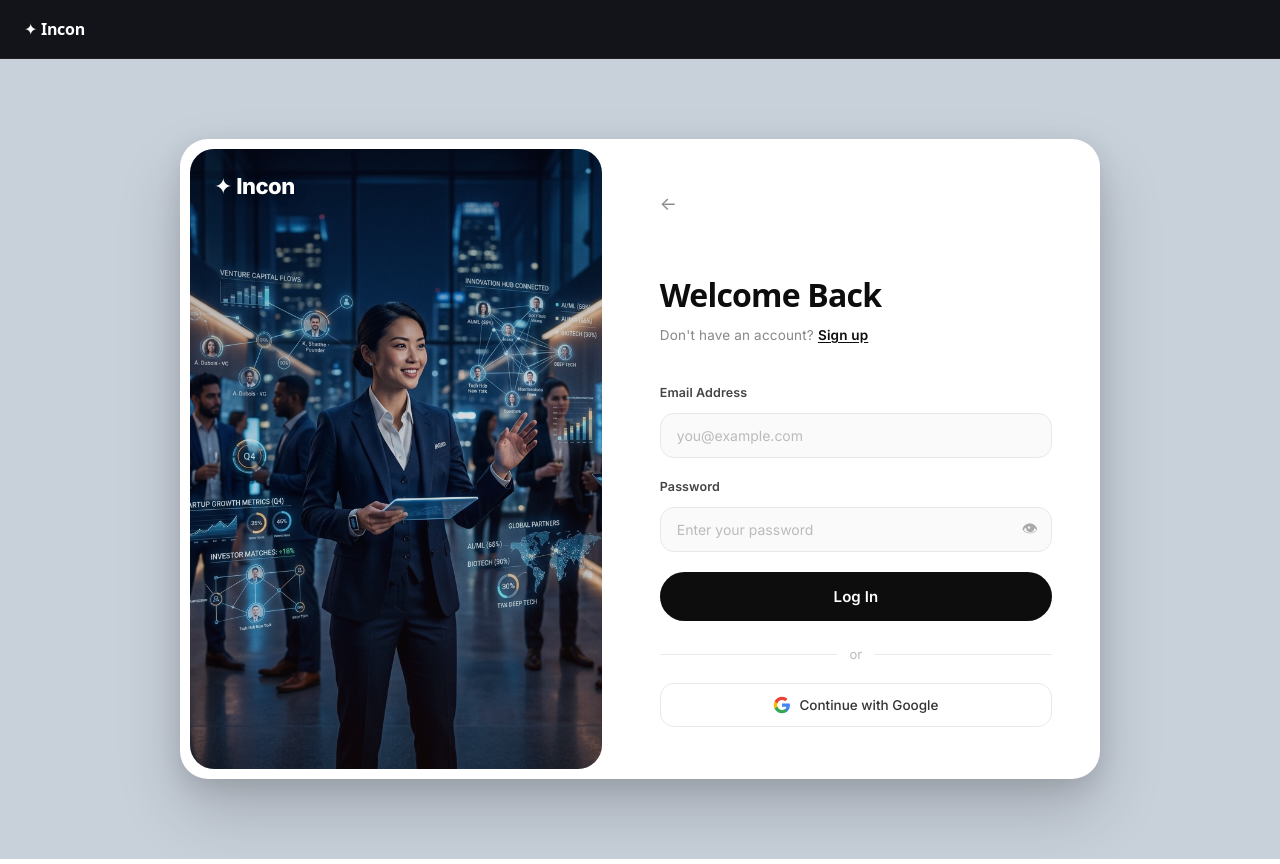
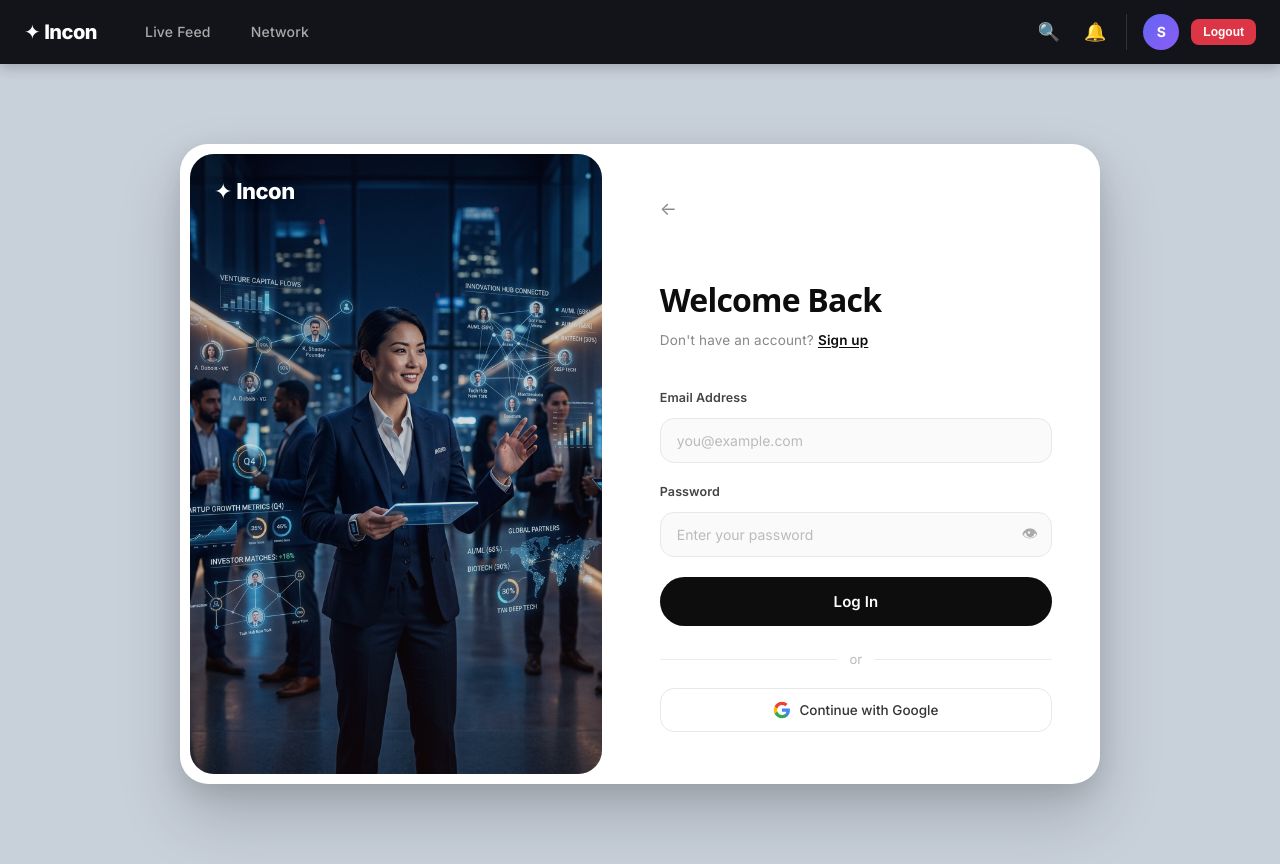
Before and after one commit to Ashish13042/Incon, a React (Vite) app in the folder client/: page /login in a window 1280 px wide. Built offline with nearby package versions, Linux system fonts and the light colour scheme; sample sign-in values are in the browser's storage.

Commit message:
minor changes

```diff
--- a/client/src/App.tsx
+++ b/client/src/App.tsx
@@ -1,4 +1,4 @@
-import { BrowserRouter as Router, Routes, Route, Link, useLocation } from 'react-router-dom';
+import { BrowserRouter as Router, Routes, Route } from 'react-router-dom';
 import Register from './pages/Register';
 import Login from './pages/Login';
 import Dashboard from './pages/Dashboard';
@@ -6,39 +6,26 @@ import Profile from './pages/Profile';
 import Feed from './pages/Feed';
 import Navbar from './pages/Navbar';
 
-// Inner wrapper so we can use useLocation inside Router
-function AppInner() {
-
-  const location = useLocation();
-  const hiddenNavRoutes = ['/feed'];
-  const handleLogout = () => {
-    localStorage.removeItem('token');
-    localStorage.removeItem('user');
-    window.location.href = '/login';
-  };
-
-  // Quick check to see if user is logged in for the nav bar
-  const isLoggedIn = !!localStorage.getItem('token');
-
-  return (
-    <div>
-     <Navbar/>
-
-      <Routes>
-        <Route path="/" element={<Feed />} />
-        <Route path="/register" element={<Register />} />
-        <Route path="/login" element={<Login />} />
-        <Route path="/dashboard" element={<Dashboard />} />
-        <Route path="/profile/:id" element={<Profile />} />
-      </Routes>
-    </div>
-  );
-}
-
 function App() {
   return (
     <Router>
-      <AppInner />
+      <div className="app-container">
+        {/* The new global Navbar handles all login/logout logic */}
+        <Navbar />
+
+        <div className="main-content">
+          <Routes>
+            {/* We made the Live Feed the default Home page! */}
+            <Route path="/" element={<Feed />} />
+
+            <Route path="/register" element={<Register />} />
+            <Route path="/login" element={<Login />} />
+            <Route path="/dashboard" element={<Dashboard />} />
+            <Route path="/profile/:id" element={<Profile />} />
+            <Route path="/feed" element={<Feed />} />
+          </Routes>
+        </div>
+      </div>
     </Router>
   );
 }
--- a/client/src/pages/Feed.tsx
+++ b/client/src/pages/Feed.tsx
@@ -88,17 +88,6 @@ const Feed: React.FC = () => {
 
     return (
         <div className="feed-shell">
-
-            {/* ── Top Header ── */}
-            <header className="feed-header">
-                <span className="feed-header-logo">✦ Incon</span>
-                <div className="feed-header-spacer" />
-                <div className="feed-header-actions">
-                    <button className="feed-header-btn" title="Notifications">🔔</button>
-                    <Link to="/dashboard"><div className="feed-avatar-sm">{initials(currentUser.username || '')}</div></Link>
-                </div>
-            </header>
-
             {/* ── Three-Panel Body ── */}
             <div className="feed-body">
 
--- /dev/null
+++ b/client/src/pages/Navbar.css
@@ -0,0 +1,170 @@
+/* client/src/pages/Navbar.css */
+
+.main-navbar {
+  height: 64px;
+  background-color: #13141a;
+  color: #fff;
+  display: flex;
+  align-items: center;
+  position: sticky;
+  top: 0;
+  z-index: 1000;
+  box-shadow: 0 4px 12px rgba(0, 0, 0, 0.2);
+  font-family: 'Inter', sans-serif;
+}
+
+.nav-container {
+  max-width: 1280px;
+  width: 100%;
+  margin: 0 auto;
+  padding: 0 24px;
+  display: flex;
+  align-items: center;
+}
+
+.nav-logo {
+  font-size: 20px;
+  font-weight: 800;
+  color: #fff;
+  text-decoration: none;
+  letter-spacing: -0.5px;
+  margin-right: 32px;
+}
+
+.nav-links {
+  display: flex;
+  gap: 8px;
+}
+
+.nav-tab {
+  padding: 8px 16px;
+  border-radius: 10px;
+  font-size: 14px;
+  font-weight: 500;
+  color: #aaa;
+  text-decoration: none;
+  transition: all 0.2s;
+}
+
+.nav-tab:hover {
+  color: #fff;
+  background-color: rgba(255, 255, 255, 0.08);
+}
+
+.nav-tab.active {
+  color: #fff;
+  background-color: rgba(255, 255, 255, 0.15);
+}
+
+.nav-spacer {
+  flex: 1;
+}
+
+.nav-actions {
+  display: flex;
+  align-items: center;
+  gap: 16px;
+}
+
+.nav-icon-btn {
+  background: none;
+  border: none;
+  color: #aaa;
+  font-size: 18px;
+  cursor: pointer;
+  transition: color 0.2s;
+  padding: 4px;
+  display: flex;
+  align-items: center;
+}
+
+.nav-icon-btn:hover {
+  color: #fff;
+}
+
+.nav-user-menu {
+  display: flex;
+  align-items: center;
+  gap: 12px;
+  padding-left: 16px;
+  border-left: 1px solid #333;
+}
+
+.nav-avatar {
+  width: 36px;
+  height: 36px;
+  border-radius: 50%;
+  background: linear-gradient(135deg, #6366f1, #8b5cf6);
+  color: #fff;
+  display: flex;
+  align-items: center;
+  justify-content: center;
+  font-size: 14px;
+  font-weight: 700;
+  text-decoration: none;
+  transition: transform 0.2s;
+}
+
+.nav-avatar:hover {
+  transform: scale(1.05);
+}
+
+.nav-logout-btn {
+  background: #dc3545;
+  color: white;
+  border: none;
+  padding: 6px 12px;
+  border-radius: 8px;
+  font-size: 12px;
+  font-weight: 600;
+  cursor: pointer;
+  transition: background 0.2s;
+}
+
+.nav-logout-btn:hover {
+  background: #c82333;
+}
+
+/* Auth Buttons */
+.nav-auth-btns {
+  display: flex;
+  align-items: center;
+  gap: 12px;
+}
+
+.nav-btn-link {
+  color: #aaa;
+  text-decoration: none;
+  font-size: 14px;
+  font-weight: 500;
+  transition: color 0.2s;
+}
+
+.nav-btn-link:hover {
+  color: #fff;
+}
+
+.nav-btn-primary {
+  background-color: #6366f1;
+  color: #fff;
+  padding: 10px 20px;
+  border-radius: 50px;
+  text-decoration: none;
+  font-size: 14px;
+  font-weight: 600;
+  transition: background 0.2s, transform 0.1s;
+}
+
+.nav-btn-primary:hover {
+  background-color: #4f46e5;
+}
+
+.nav-btn-primary:active {
+  transform: scale(0.98);
+}
+
+@media (max-width: 600px) {
+  .nav-links, .nav-icon-btn {
+    display: none;
+  }
+}
--- a/client/src/pages/Navbar.tsx
+++ b/client/src/pages/Navbar.tsx
@@ -1,11 +1,70 @@
-import { Link } from "react-router-dom";
+import React from 'react';
+import { Link, useNavigate, useLocation } from 'react-router-dom';
+import './Navbar.css';
 
-function Navbar() {
-    return (
-        <div style={{ padding: '16px 24px', backgroundColor: '#13141a', borderBottom: '1px solid #222', display: 'flex', gap: '16px', alignItems: 'center' }}>
-            <Link to="/" style={{ textDecoration: 'none', color: '#fff', fontWeight: 700, fontSize: '16px', letterSpacing: '-0.3px' }}>✦ Incon</Link>
+const Navbar: React.FC = () => {
+  const navigate = useNavigate();
+  const location = useLocation();
+
+  // 1. Check if user is logged in
+  const token = localStorage.getItem('token');
+  const currentUser = JSON.parse(localStorage.getItem('user') || '{}');
+  const isLoggedIn = !!token;
+
+  // 2. Helper to get initials
+  const getInitials = (name: string) => {
+    if (!name) return '??';
+    return name.split(' ').map(n => n[0]).join('').toUpperCase().slice(0, 2);
+  };
+
+  // 3. Logout function
+  const handleLogout = () => {
+    localStorage.removeItem('token');
+    localStorage.removeItem('user');
+    navigate('/login');
+    window.location.reload(); // Refresh to clear state
+  };
+
+  return (
+    <nav className="main-navbar">
+      <div className="nav-container">
+        {/* Left: Logo */}
+        <Link to="/" className="nav-logo">✦ Incon</Link>
+
+        {/* Middle: Links (Only show if logged in) */}
+        {isLoggedIn && (
+          <div className="nav-links">
+            <Link to="/" className={`nav-tab ${location.pathname === '/' ? 'active' : ''}`}>Live Feed</Link>
+            <Link to="/dashboard" className={`nav-tab ${location.pathname === '/dashboard' ? 'active' : ''}`}>Network</Link>
+          </div>
+        )}
+
+        <div className="nav-spacer" />
+
+        {/* Right: Actions */}
+        <div className="nav-actions">
+          {isLoggedIn ? (
+            <>
+              <button className="nav-icon-btn" title="Search">🔍</button>
+              <button className="nav-icon-btn" title="Notifications">🔔</button>
+
+              <div className="nav-user-menu">
+                <Link to={`/profile/${currentUser._id}`} className="nav-avatar">
+                  {getInitials(currentUser.username)}
+                </Link>
+                <button onClick={handleLogout} className="nav-logout-btn">Logout</button>
+              </div>
+            </>
+          ) : (
+            <div className="nav-auth-btns">
+              <Link to="/login" className="nav-btn-link">Login</Link>
+              <Link to="/register" className="nav-btn-primary">Sign Up</Link>
+            </div>
+          )}
         </div>
-    )
-}
+      </div>
+    </nav>
+  );
+};
 
 export default Navbar;
```
